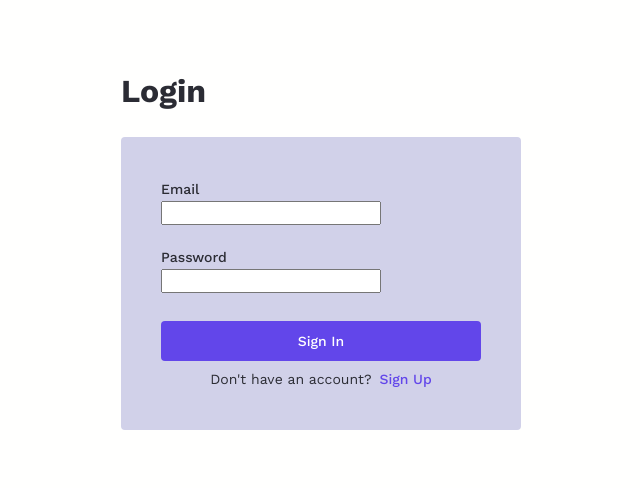
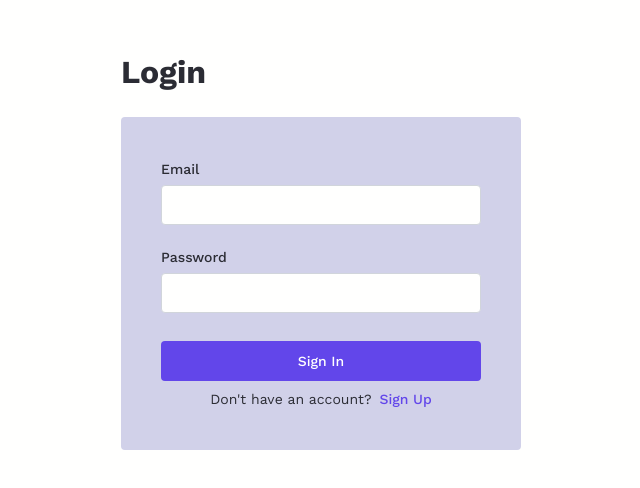
Before and after one commit to aprendizfc/trackify_frontend, a React (Vite) app: page /login in a window 1280 px wide. Shown: the part 162-650 px from the top of the page, without its empty margins (319-959 px from the left). Built offline with nearby package versions, Linux system fonts and the light colour scheme.

Commit message:
Display error message

```diff
--- a/src/components/shared/TextField/TextField.tsx
+++ b/src/components/shared/TextField/TextField.tsx
@@ -1,36 +1,55 @@
 import cx from '../../../js/utils/classNames/classNames'
+import { ErrorInputMessage } from '../error-input-message/error-input-message'
 import Label from '../Label/Label'
 import * as styles from './TextField.module.css'
 
 export interface TextFieldProps extends React.ComponentProps<'input'> {
+  id: string
   label: string
   isLabelVisible?: boolean
   isInline?: boolean
+  isRequired?: boolean
+  value?: string
+  defaultValue?: string
+  errorMessage?: React.ReactNode
 }
 
 export default function TextField({
   label,
   id,
   isLabelVisible = true,
+  isInline,
+  isRequired,
   className,
-  isInline,
+  errorMessage,
   ...rest
 }: TextFieldProps) {
   return (
     <div
       className={cx({
-        [styles.trackifyTextFieldOuterContainer]: !isInline,
-        [styles.trackifyTextFieldInlineOuterContainer]: isInline,
+        [styles.textFieldOuterContainer]: !isInline,
+        [styles.textFieldInlineOuterContainer]: isInline,
       })}
     >
-      <div className={styles.trackifyTextFieldLabelWrapper}>
-        <Label htmlFor={id} isVisible={isLabelVisible}>
+      <div className={styles.textFieldLabelWrapper}>
+        <Label htmlFor={id} isVisible={isLabelVisible} isRequired={isRequired}>
           {label}
         </Label>
       </div>
 
-      <div className={styles.trackifyTextFieldWrapper}>
-        <input id={id} {...rest} className={cx(styles.trackifyTextField, className)} />
+      <div className={styles.textFieldWrapper}>
+        <input
+          {...rest}
+          aria-invalid={!!errorMessage}
+          aria-describedby={cx({
+            [`error-${id}`]: !!errorMessage,
+          })}
+          required={isRequired}
+          id={id}
+          className={cx(styles.textField, className)}
+        />
+
+        {errorMessage && <ErrorInputMessage message={errorMessage} id={id} />}
       </div>
     </div>
   )
```
